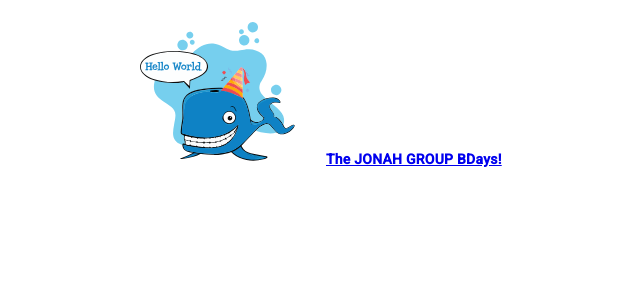
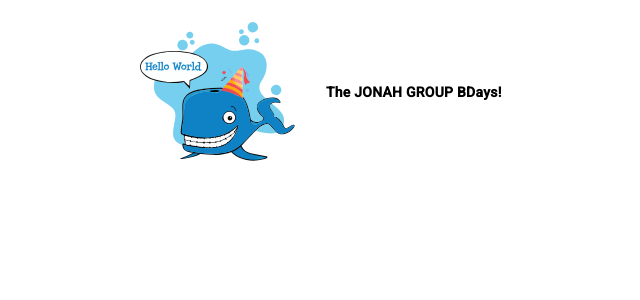
Before and after one commit to tatiane-leal/project-inprogress, an Angular app: page / in a window 1280 px wide. Shown: the top 300 px of the page, without its empty margins (327-967 px from the left). Built offline with nearby package versions, Linux system fonts and the light colour scheme.

Commit message:
update header component

```diff
--- a/src/app/components/header/header.component.html
+++ b/src/app/components/header/header.component.html
@@ -1,6 +1,4 @@
 <header class="header">
-  <a class="navbar-brand" href="#">
-    <img src="./../../../assets/images/logo.svg" class="" alt="logo" />
-    <strong>The JONAH GROUP BDays!</strong>
-  </a>
+  <img src="./../../../assets/images/logo.svg" alt="logo" />
+  <strong>The JONAH GROUP BDays!</strong>
 </header>
```
